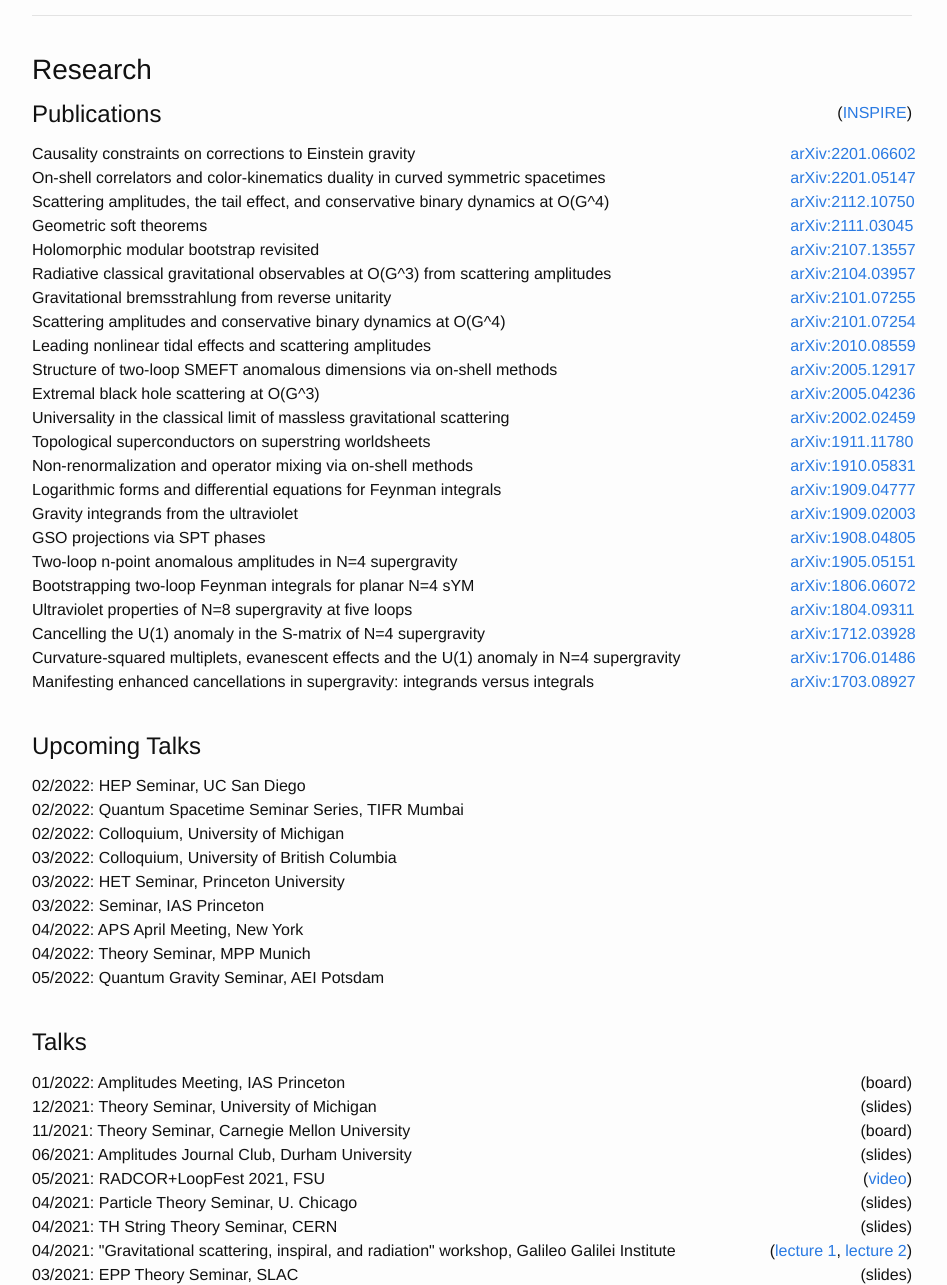
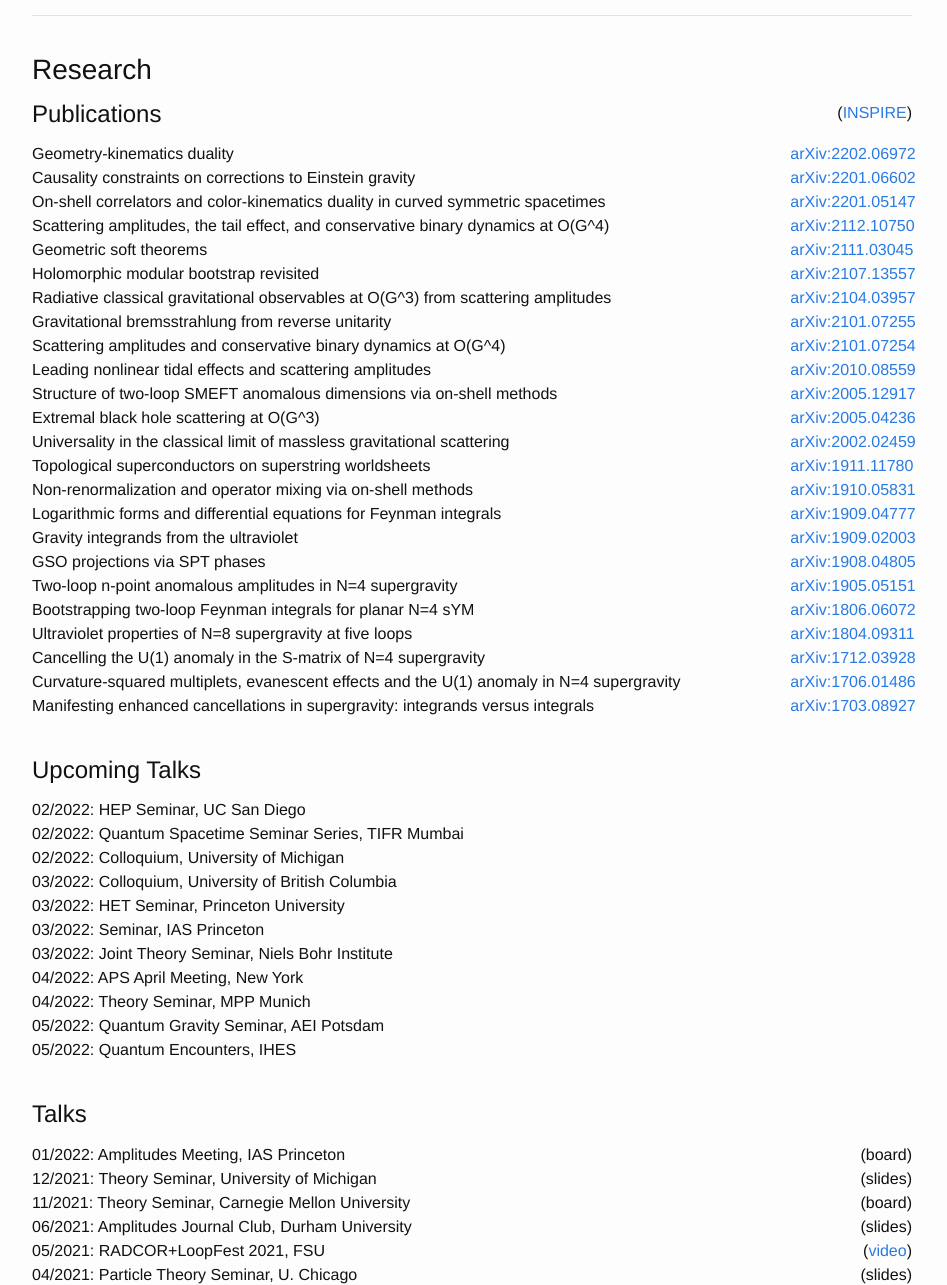
Before and after one commit to julioparra/julioparra.github.io, a Jekyll site: the page built from index.md, in a window 1280 px wide and 1400 px high, scrolled down 263 px, cut to the strip 115-1400 px from the top of the window. Shown: the whole strip, without its empty margins (168-1115 px from the left). Built offline with Jekyll 4.4.1, drawn with Linux system fonts in a browser that asks for light colours; nearby versions of some CDN libraries; some of the changed text lies outside the part shown.

Commit message:
Geometry-kinematics paper, more talks

```diff
--- a/index.md
+++ b/index.md
@@ -32,6 +32,10 @@ Office: PAB 4-737 <br>
   <div class="row">
     <div class="col-md-10 col-0"> <h4> Publications </h4> </div>
     <div class="col-md-2 col-12" style="vertical-align: middle; text-align:right"> (<a href="http://inspirehep.net/author/profile/J.Parra.Martinez.1">INSPIRE</a>) </div>
+  </div>
+  <div class="row">
+    <div class="col-md-10 col-0">Geometry-kinematics duality</div>
+    <div class="col-md-2 col-12" style="text-align:right"> <a href="http://arxiv.org/abs/2202.06972">arXiv:2202.06972</a> </div>
   </div>
   <div class="row">
     <div class="col-md-10 col-0">Causality constraints on corrections to Einstein gravity</div>
@@ -155,6 +159,10 @@ Office: PAB 4-737 <br>
     <div class="col-2" style="text-align:right"> </div>
 </div>
 <div class="row">
+    <div class="col-10"> 03/2022: Joint Theory Seminar, Niels Bohr Institute</div>
+    <div class="col-2" style="text-align:right"> </div>
+</div>
+<div class="row">
     <div class="col-10"> 04/2022: APS April Meeting,  New York </div>
     <div class="col-2" style="text-align:right">  </div>
 </div>
@@ -164,6 +172,10 @@ Office: PAB 4-737 <br>
 </div>
 <div class="row">
     <div class="col-10"> 05/2022: Quantum Gravity Seminar, AEI Potsdam </div>
+    <div class="col-2" style="text-align:right">  </div>
+</div>
+<div class="row">
+    <div class="col-10"> 05/2022: Quantum Encounters, IHES </div>
     <div class="col-2" style="text-align:right">  </div>
 </div>
 
@@ -338,7 +350,7 @@ Office: PAB 4-737 <br>
 
 <div class="row">
     <div class="col-6">  </div>
-    <div class="col-6" style="text-align:right">  Updated: 01/20/22 </div>
+    <div class="col-6" style="text-align:right">  Updated: 02/16/22 </div>
 </div>
 
 <!--
```
